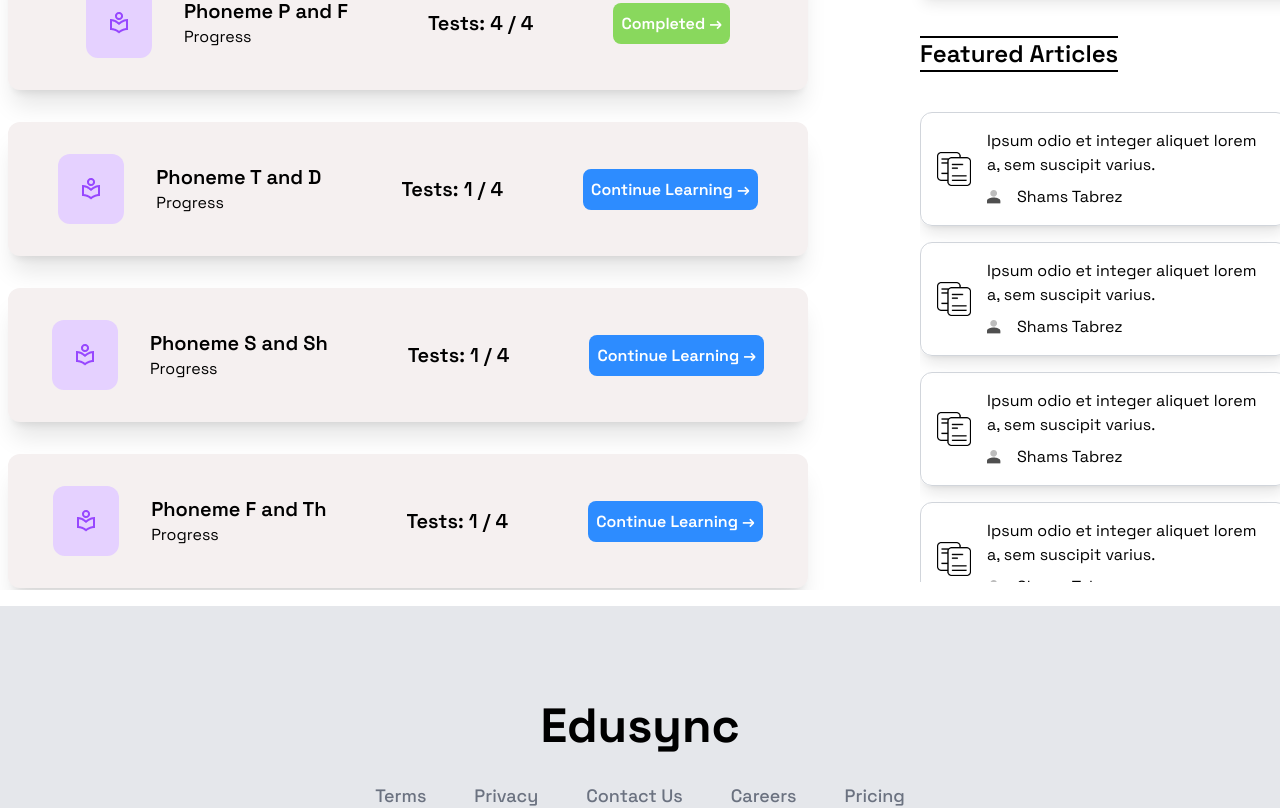
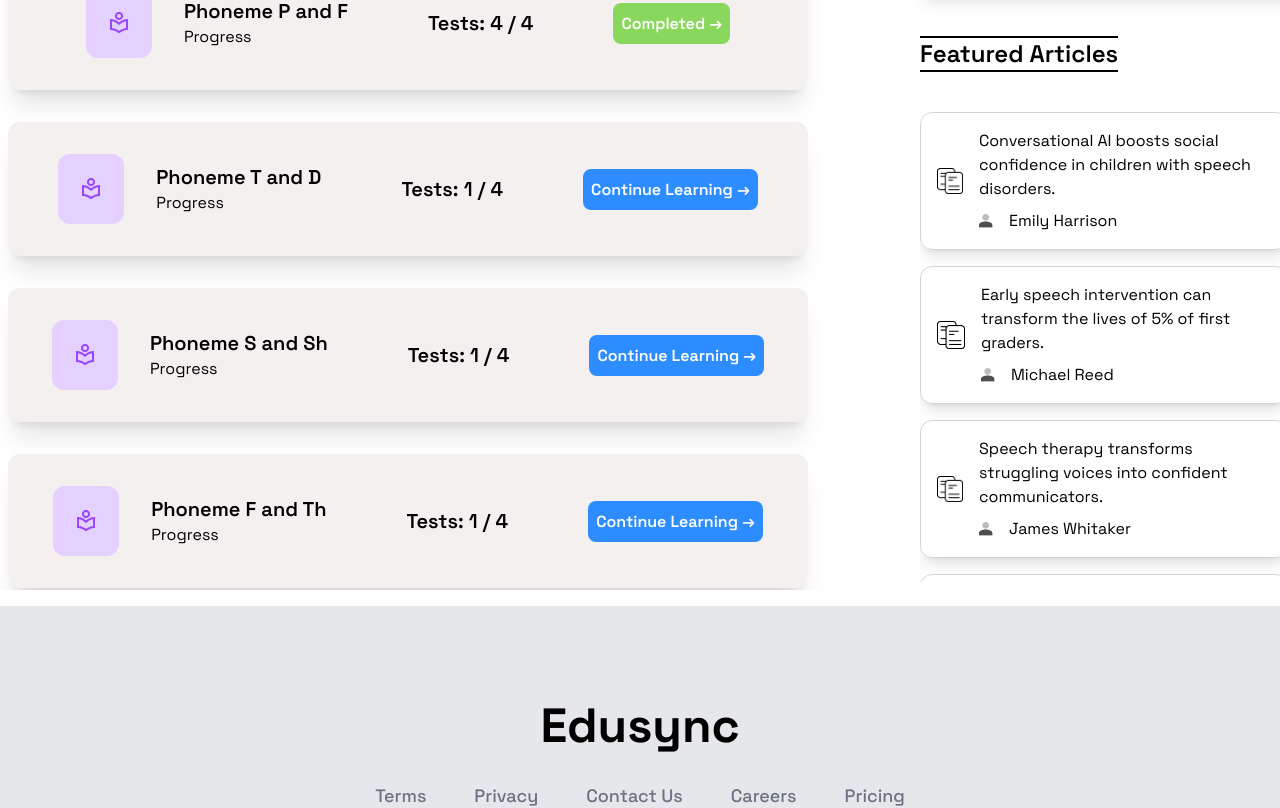
Before and after one commit to shreyasD-24/EduSync-Frontend, a React (Vite) app: page /learning in a window 1280 px wide. Shown: the part 800-1608 px from the top of the page. Built offline with nearby package versions, Linux system fonts and the light colour scheme.

Commit message:
learning page improvement

```diff
--- a/src/Components/Articlescomponent.jsx
+++ b/src/Components/Articlescomponent.jsx
@@ -2,19 +2,17 @@ import React from "react";
 import learningarticlesimg from "../assets/learningarticlesimg.png";
 import personfilled from "../assets/person_filled.png";
 
-export default function Articlescomponent() {
+export default function Articlescomponent({ content, author }) {
   return (
     <div className="flex border border-gray-300 p-4 gap-4 max-w-[400px] rounded-xl items-center justify-center shadow-lg">
       <div>
         <img src={learningarticlesimg} alt="learningarticlesimg" />
       </div>
       <div className="flex flex-col gap-2">
-        <div className="font-spacegroteskregular">
-          Ipsum odio et integer aliquet lorem a, sem suscipit varius.
-        </div>
+        <div className="font-spacegroteskregular">{content}</div>
         <div className="flex gap-4 items-center justify-start">
           <img src={personfilled} alt="personfilled" />
-          <div className="font-spacegroteskregular">Shams Tabrez</div>
+          <div className="font-spacegroteskregular">{author}</div>
         </div>
       </div>
     </div>
--- a/src/Pages/Coursetest.jsx
+++ b/src/Pages/Coursetest.jsx
@@ -35,13 +35,13 @@ const Overalltest = ({ articleProp }) => {
       setImage(data.image_link);
       setWord(data.word1);
       setPronounciation(data.pronunciation);
-      saveData(article,data.word1)
+      saveData(article, data.word1);
     }
 
     letterCall();
     saveArticle(articleName);
 
-     // Save the article whenever it's fetched or changed
+    // Save the article whenever it's fetched or changed
   }, [letter, articleName]);
 
   const nextLetter = () => {
--- a/src/Pages/Learning.jsx
+++ b/src/Pages/Learning.jsx
@@ -18,7 +18,7 @@ export default function Learning() {
   const navigate = useNavigate();
   const overalltest = () => {
     navigate("/overall");
-  }
+  };
   return (
     <div>
       <div className="flex justify-center gap-[10%] items-center">
@@ -31,7 +31,10 @@ export default function Learning() {
               <p className="text-xl mb-6 font-spacegrotesksemibold">
                 Don't worry take our detection of phoneme error test
               </p>
-              <button onClick={overalltest} className="bg-[#89D85D] shadow-lg text-lg hover:bg-opacity-80 font-spacegrotesksemibold py-4 px-4 rounded-lg">
+              <button
+                onClick={overalltest}
+                className="bg-[#89D85D] shadow-lg text-lg hover:bg-opacity-80 font-spacegrotesksemibold py-4 px-4 rounded-lg"
+              >
                 Start Test <span className="ml-2">→</span>
               </button>
             </div>
@@ -135,12 +138,30 @@ export default function Learning() {
               Featured Articles
             </div>
             <div className="flex flex-col pt-0 pl-0 mt-10 gap-4 h-[470px] overflow-y-scroll custom-scrollbar p-4">
-              <Articlescomponent />
-              <Articlescomponent />
-              <Articlescomponent />
-              <Articlescomponent />
-              <Articlescomponent />
-              <Articlescomponent />
+              <Articlescomponent
+                content="Conversational AI boosts social confidence in children with speech disorders."
+                author="Emily Harrison"
+              />
+              <Articlescomponent
+                content="Early speech intervention can transform the lives of 5% of first graders."
+                author="Michael Reed"
+              />
+              <Articlescomponent
+                content="Speech therapy transforms struggling voices into confident communicators."
+                author="James Whitaker"
+              />
+              <Articlescomponent
+                content="Transforming speech, transforming futures: How therapy empowers children."
+                author="Hannah Caldwell"
+              />
+              <Articlescomponent
+                content="AI revolutionizes speech therapy, offering personalized solutions for children."
+                author="Grace Collins"
+              />
+              <Articlescomponent
+                content="Accessible speech therapy empowers children to improve communication skills."
+                author="Olivia Bennett"
+              />
             </div>
           </div>
         </div>
```
